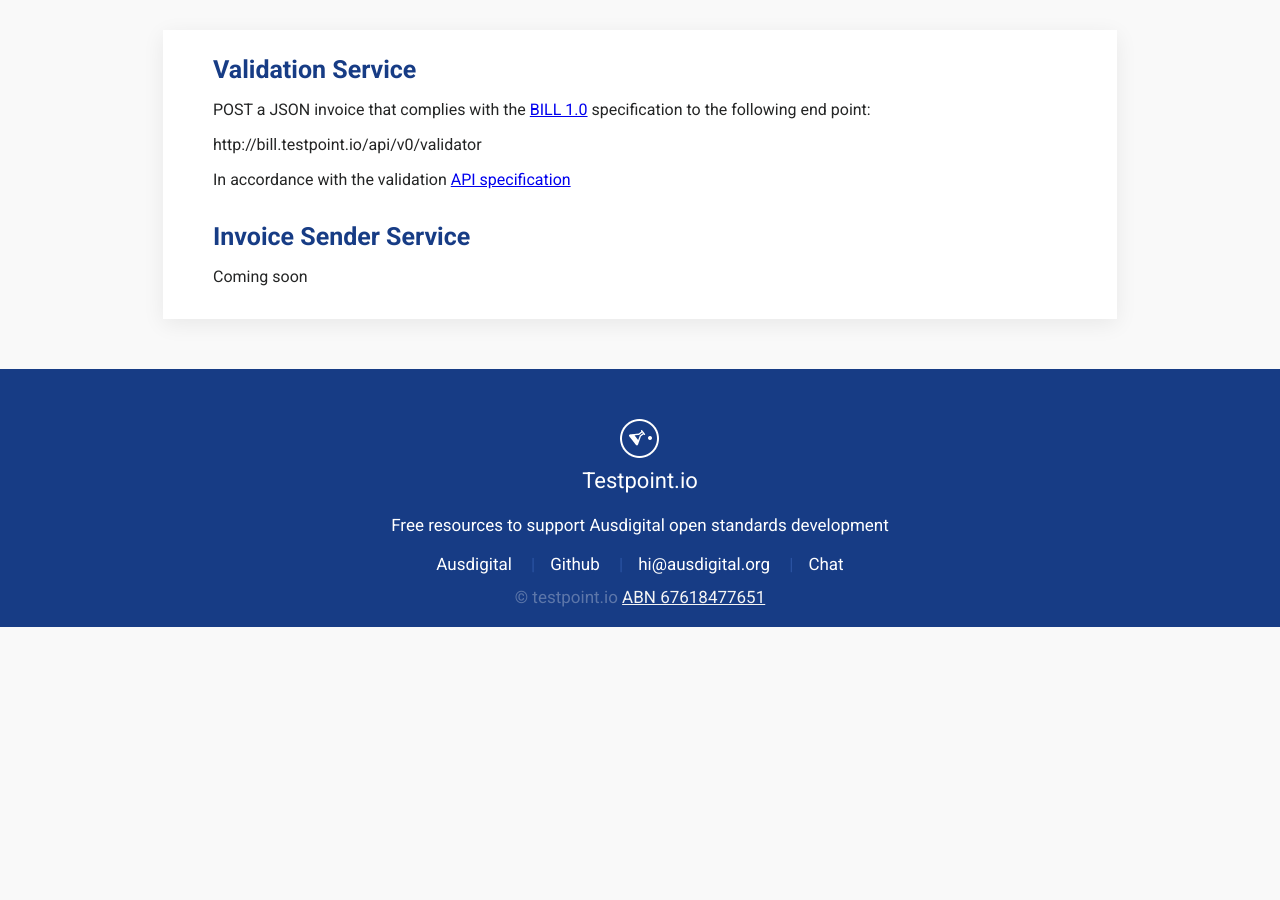
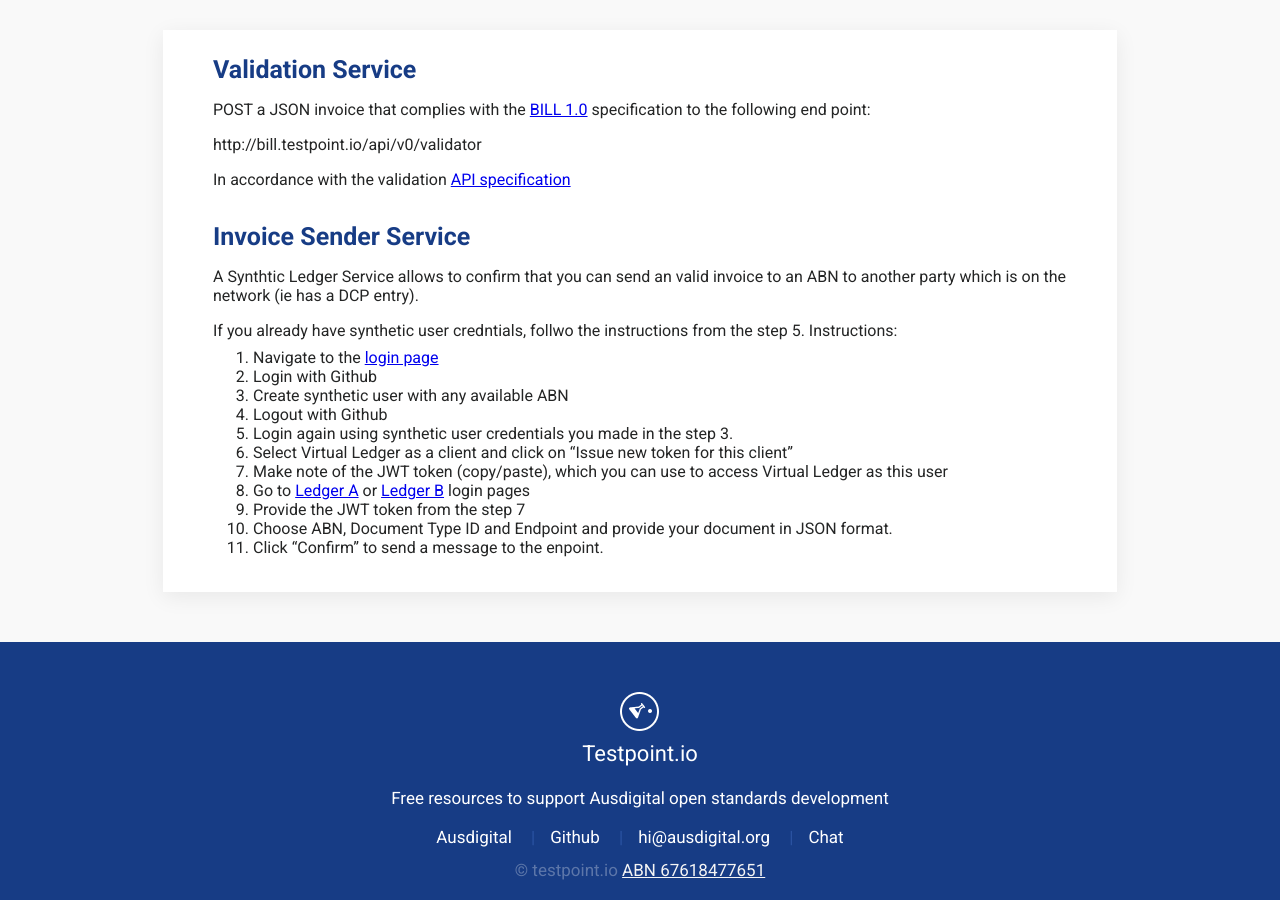
Before and after one commit to test-point/test-point.github.io, a Jekyll site: the page built from pages/bill.md, in a window 1280 px wide and 900 px high, scrolled down 1090 px. Built offline with Jekyll 4.4.1, drawn with Linux system fonts in a browser that asks for light colours; before the commit the page ends 1717 px from its top, so only the background shows below that.

Commit message:
Update bill.md

```diff
--- a/pages/bill.md
+++ b/pages/bill.md
@@ -18,4 +18,19 @@
 
 ### Invoice Sender Service
 
-Coming soon
+A Synthtic Ledger Service allows to confirm that you can send an valid invoice to an ABN to another party which is on the network (ie has a DCP entry).
+
+If you already have synthetic user credntials, follwo the instructions from the step 5.
+Instructions:
+
+1.  Navigate to the [login page](https://idp.testpoint.io/login/)
+2.  Login with Github
+3.  Create synthetic user with any available ABN
+4.  Logout with Github
+5.  Login again using synthetic user credentials you made in the step 3.
+6.  Select Virtual Ledger as a client and click on "Issue new token for this client"
+7.  Make note of the JWT token (copy/paste), which you can use to access Virtual Ledger as this user
+8.  Go to [Ledger A](http://ledger-a.testpoint.io/login) or [Ledger B](http://ledger-b.testpoint.io/login) login pages
+9.  Provide the JWT token from the step 7
+10. Choose ABN, Document Type ID and Endpoint and provide your document in JSON format.
+11. Click "Confirm" to send a message to the enpoint.
```
